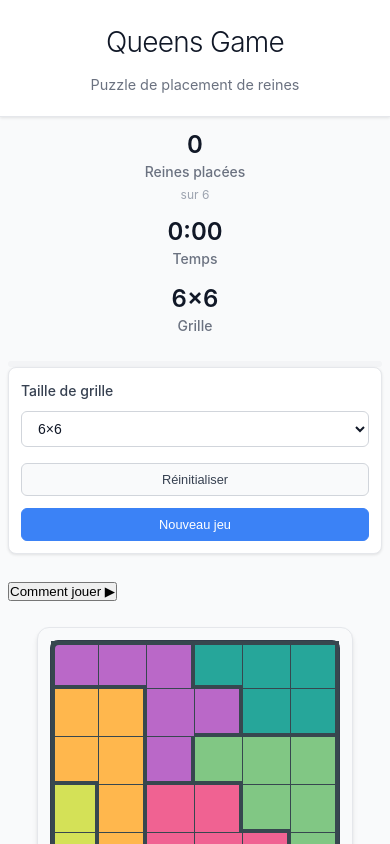
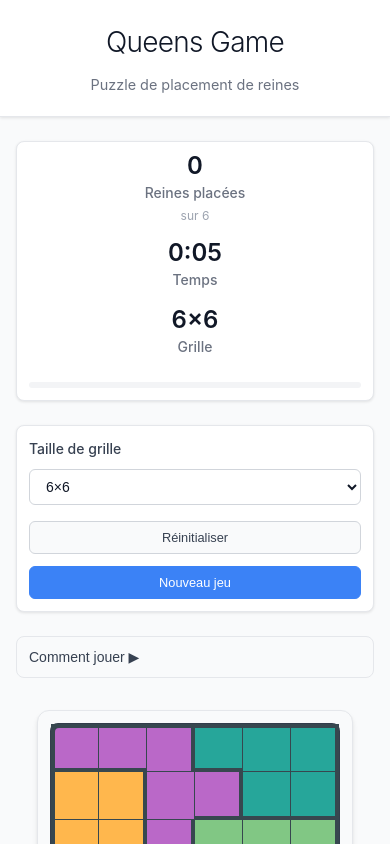
Before and after one commit to creach-t/queens-game-web, a React (Vite) app: page / in a window 390 px wide. Shown: the top 844 px of the page. Built offline with nearby package versions, Linux system fonts and the light colour scheme.

Commit message:
Fix: Littles css fixes (borders & colors)

```diff
--- a/src/components/Game.css
+++ b/src/components/Game.css
@@ -20,7 +20,7 @@
   min-height: 400px;
 }
 
-.game-controls-section- {
+.game-controlssection- {
   position: sticky;
   top: 32px;
   max-height: calc(100vh - 200px);
@@ -41,7 +41,7 @@
     gap: 24px;
   }
 
-  .game-controls-section- {
+  .game-controlssection- {
     position: static;
     order: -1; /* Mettre les contrôles en haut sur mobile */
     max-height: none;
@@ -80,26 +80,26 @@
 }
 
 /* Amélioration de l'accessibilité */
-.game-controls-section-:focus-within {
+.game-controlssection-:focus-within {
   outline: none;
 }
 
 /* Scrollbar custom pour le panneau latéral */
-.game-controls-section-::-webkit-scrollbar {
+.game-controlssection-::-webkit-scrollbar {
   width: 6px;
 }
 
-.game-controls-section-::-webkit-scrollbar-track {
+.game-controlssection-::-webkit-scrollbar-track {
   background: #f1f5f9;
   border-radius: 3px;
 }
 
-.game-controls-section-::-webkit-scrollbar-thumb {
+.game-controlssection-::-webkit-scrollbar-thumb {
   background: #cbd5e1;
   border-radius: 3px;
 }
 
-.game-controls-section-::-webkit-scrollbar-thumb:hover {
+.game-controlssection-::-webkit-scrollbar-thumb:hover {
   background: #94a3b8;
 }
 
@@ -109,7 +109,7 @@
     animation: none;
   }
 
-  .game-controls-section- {
+  .game-controlssection- {
     scroll-behavior: auto;
   }
 }
@@ -121,7 +121,7 @@
     gap: 16px;
   }
 
-  .game-controls-section- {
+  .game-controlssection- {
     display: none;
   }
 
--- a/src/components/Game.tsx
+++ b/src/components/Game.tsx
@@ -28,7 +28,7 @@ export const Game: React.FC = () => {
         </div>
 
         {/* Panneau latéral - Contrôles et statistiques */}
-        <div className="game-controls-section-">
+        <div className="game-controlssection-">
           <GameControls
             gameState={gameState}
             onResetGame={resetGame}
--- a/src/components/GameControls.css
+++ b/src/components/GameControls.css
@@ -1,13 +1,12 @@
-/* Styles s pour GameControls */
-.game-controls- {
+/* Styles pour GameControls */
+.game-controls {
   max-width: 400px;
   margin: 0 auto;
   padding: 0;
-  space-y: 24px;
 }
 
-/* Statistiques épurées */
-.game-stats- {
+/* Statistiques */
+.game-stats {
   background: white;
   border-radius: 8px;
   padding: 24px;
@@ -47,7 +46,7 @@
   margin-top: 2px;
 }
 
-/* Barre de progression discrète */
+/* Barre de progression */
 .progress-container {
   width: 100%;
   background-color: #f3f4f6;
@@ -63,8 +62,8 @@
   transition: width 0.5s ease-out;
 }
 
-/* Message de victoire discret */
-.victory-message- {
+/* Message de victoire */
+.victory-message {
   background-color: #f0fdf4;
   border: 1px solid #bbf7d0;
   border-radius: 8px;
@@ -195,47 +194,81 @@
   box-shadow: 0 0 0 3px rgba(59, 130, 246, 0.1);
 }
 
-/* Instructions épurées */
-.game-instructions- {
+/* Instructions avec dropdown */
+.game-instructions {
   background-color: #f9fafb;
   border-radius: 8px;
-  padding: 16px;
   border: 1px solid #e5e7eb;
 }
 
-.game-instructions- h3 {
-  font-size: 1rem;
-  font-weight: 600;
-  color: #111827;
-  margin: 0 0 12px 0;
+.instructions-toggle {
+  width: 100%;
+  padding: 16px;
+  background: none;
+  border: none;
+  text-align: left;
+  cursor: pointer;
+  font-size: 0.875rem;
+  font-weight: 500;
+  color: #374151;
+  display: flex;
+  justify-content: space-between;
+  align-items: center;
+  transition: background-color 0.15s ease-in-out;
+  border-radius: 8px;
 }
 
-.game-instructions- ul {
+.instructions-toggle:hover {
+  background-color: #f3f4f6;
+}
+
+.instructions-toggle:focus {
+  outline: none;
+  background-color: #f3f4f6;
+}
+
+.instructions-content {
+  padding: 0 16px 16px 16px;
+  animation: slideDown 0.2s ease-out;
+}
+
+@keyframes slideDown {
+  from {
+    opacity: 0;
+    transform: translateY(-10px);
+  }
+  to {
+    opacity: 1;
+    transform: translateY(0);
+  }
+}
+
+.instructions-content ul {
   margin: 0;
   padding-left: 20px;
   list-style-type: disc;
 }
 
-.game-instructions- li {
+.instructions-content li {
   margin: 8px 0;
   font-size: 0.875rem;
   line-height: 1.5;
   color: #6b7280;
 }
 
-.game-instructions- strong {
+.instructions-content strong {
   color: #374151;
   font-weight: 600;
 }
 
 /* Responsive design */
 @media (max-width: 768px) {
-  .game-controls- {
+  .game-controls {
     margin: 16px;
     padding: 0;
   }
 
-  .game-stats-,
+  .game-stats,
   .controls-section {
     padding: 16px;
   }
@@ -252,13 +285,17 @@
 }
 
 @media (max-width: 480px) {
-  .game-controls- {
+  .game-controls {
     margin: 8px;
   }
 
-  .game-stats-,
-  .controls-section,
-  .game-instructions- {
+  .game-stats,
+  .controls-section {
+    padding: 12px;
+  }
+
+  .instructions-toggle,
+  .instructions-content {
     padding: 12px;
   }
 
--- a/src/components/GameControls.tsx
+++ b/src/components/GameControls.tsx
@@ -14,18 +14,22 @@ const GameStats: React.FC<{ gameState: GameState }> = ({ gameState }) => {
   const [isRunning, setIsRunning] = useState(false);
 
   useEffect(() => {
-    if (gameState.moveCount === 0 && !gameState.isCompleted) {
-      setTimer(0);
+    if (gameState.isCompleted) {
       setIsRunning(false);
-    } else if (gameState.moveCount > 0 && !gameState.isCompleted) {
+    } else {
       setIsRunning(true);
-    } else if (gameState.isCompleted) {
-      setIsRunning(false);
     }
-  }, [gameState.moveCount, gameState.isCompleted]);
+  }, [gameState.isCompleted]);
 
   useEffect(() => {
-    let interval: number;
+    // Reset timer when starting a new game
+    if (gameState.moveCount === 0) {
+      setTimer(0);
+    }
+  }, [gameState.gridSize, gameState.moveCount]);
+
+  useEffect(() => {
+    let interval: ReturnType<typeof setInterval>;
     if (isRunning) {
       interval = setInterval(() => {
         setTimer(prev => prev + 1);
@@ -43,7 +47,7 @@ const GameStats: React.FC<{ gameState: GameState }> = ({ gameState }) => {
   const progressPercentage = (gameState.queensPlaced / gameState.queensRequired) * 100;
 
   return (
-    <div className="game-stats-professional">
+    <div className="game-stats">
       <div className="stats-grid">
         <div className="stat-item">
           <div className="stat-value">
@@ -82,7 +86,7 @@ const VictoryMessage: React.FC<{ isVisible: boolean }> = ({ isVisible }) => {
   if (!isVisible) return null;
 
   return (
-    <div className="victory-message-professional">
+    <div className="victory-message">
       <div className="victory-content">
         <div className="victory-icon">✓</div>
         <div className="victory-text">
@@ -98,7 +102,7 @@ const GameInstructions: React.FC = () => {
   const [isOpen, setIsOpen] = useState(false);
 
   return (
-    <div className="game-instructions-professional">
+    <div className="game-instructions">
       <button
         className="instructions-toggle"
         onClick={() => setIsOpen(!isOpen)}
@@ -128,7 +132,7 @@ export const GameControls: React.FC<GameControlsProps> = ({
   onGridSizeChange
 }) => {
   return (
-    <div className="game-controls-professional">
+    <div className="game-controls">
       <VictoryMessage isVisible={gameState.isCompleted} />
 
       <GameStats gameState={gameState} />
```
